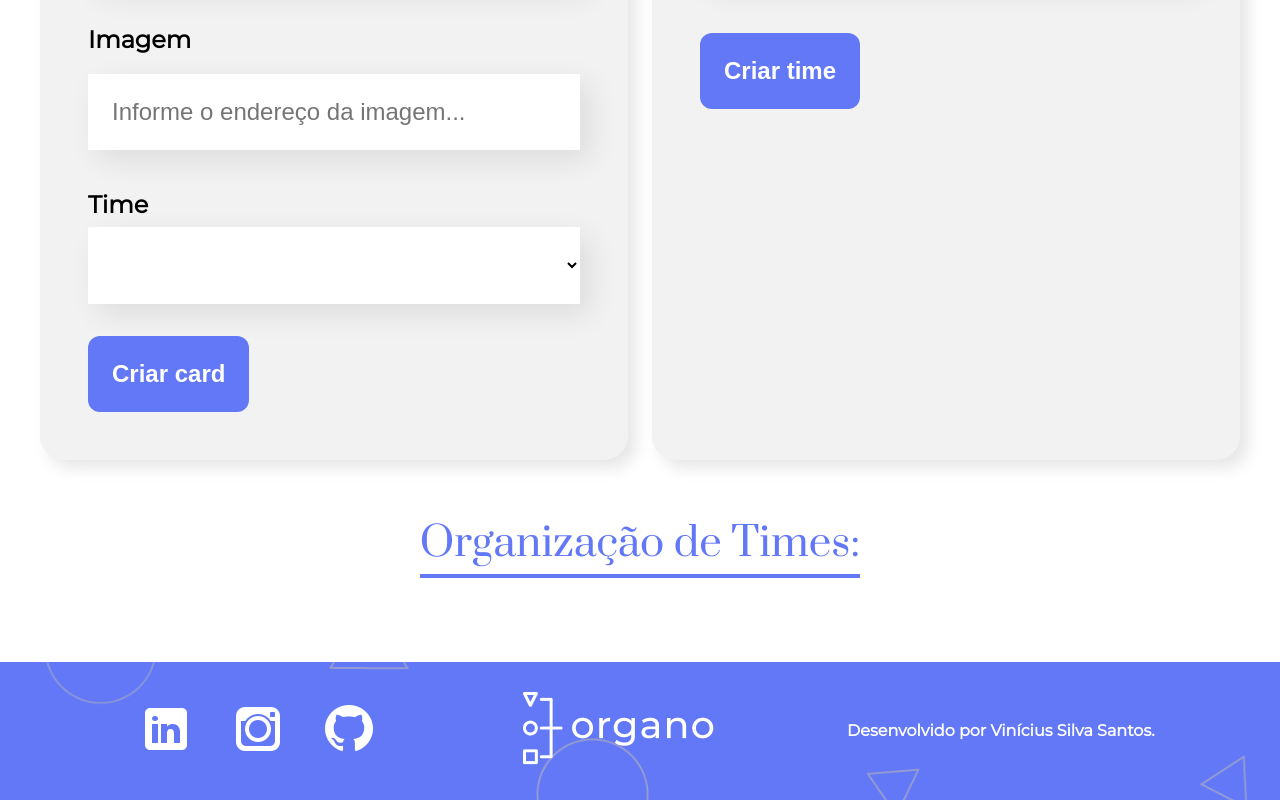
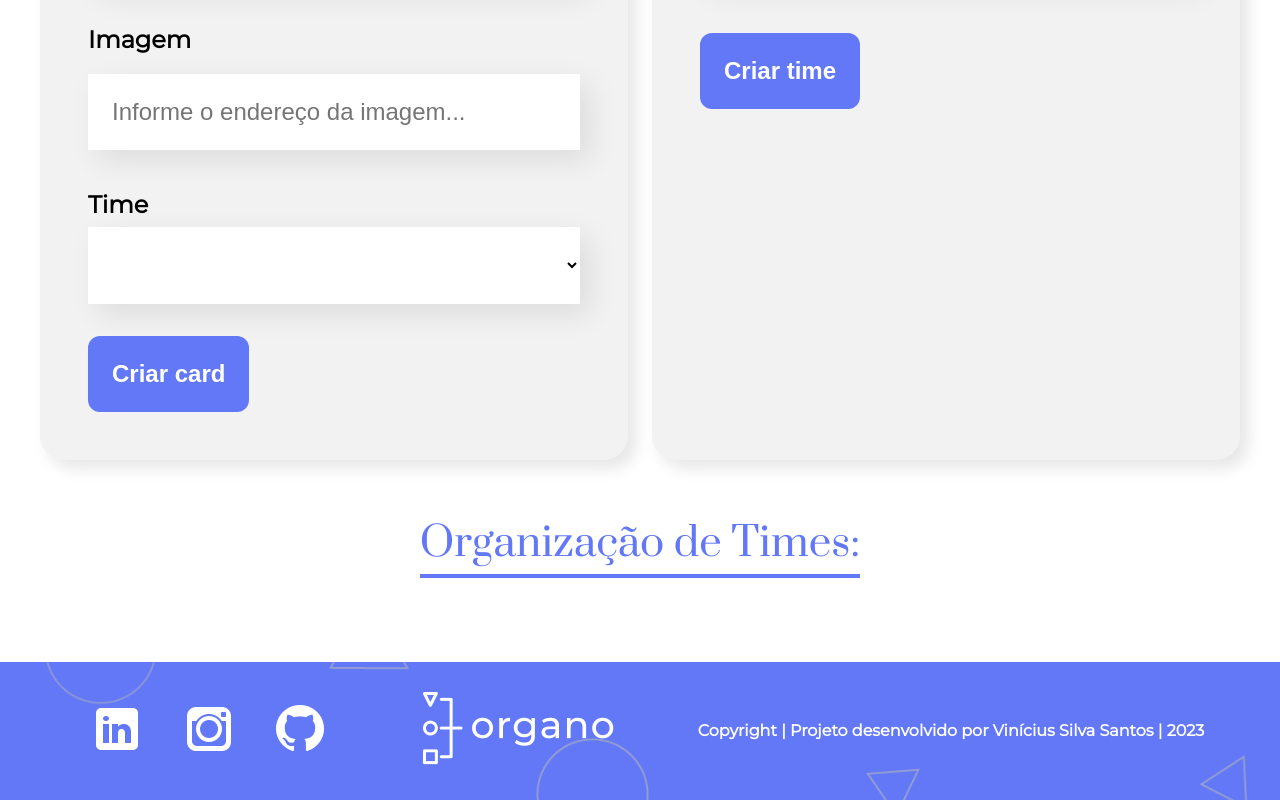
Before and after one commit to viniciussis/Organo_Project, a React (Create React App) app: page / in a window 1280 px wide. Shown: the part 1117-1917 px from the top of the page. Built offline with nearby package versions, Linux system fonts and the light colour scheme; the HTML template or start-up script is replaced by a standard one.

Commit message:
update footer

```diff
--- a/src/components/Footer/index.js
+++ b/src/components/Footer/index.js
@@ -24,7 +24,7 @@ const Footer = () => {
         <img src='../images/logo.png' alt="organo" />
       </section>
       <section>
-        <h5>Desenvolvido por Vinícius Silva Santos.</h5>
+        <h5>Copyright | Projeto desenvolvido por Vinícius Silva Santos | 2023</h5>
       </section>
     </footer>
   )
```
